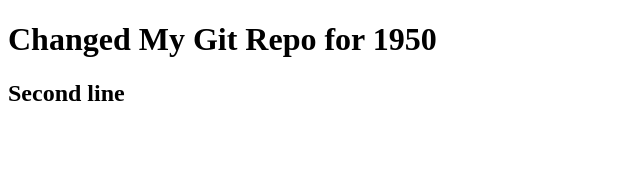
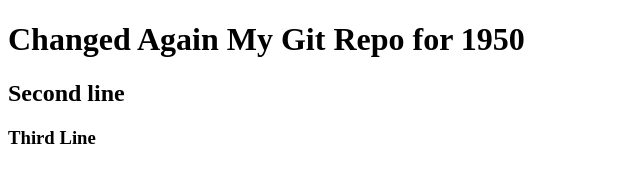
Before and after one commit to kyokoh3/FirstRepo, a plain HTML site: page index.html in a window 1280 px wide. Shown: the whole page, without its empty margins (0-640 px from the left). Drawn offline with Linux system fonts and the light colour scheme.

Commit message:
Update index.html

```diff
--- a/index.html
+++ b/index.html
@@ -4,8 +4,9 @@
 	<title></title>
 </head>
 <body>
-	<h1>Changed My Git Repo for 1950</h1>
+	<h1>Changed Again My Git Repo for 1950</h1>
 
 	<h2>Second line</h2>
+	<h3>Third Line</h3>
 </body>
 </html>
```
